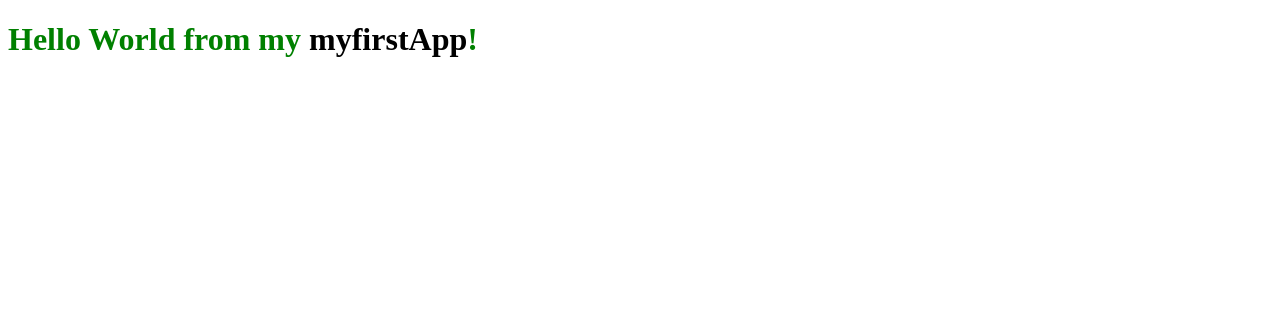
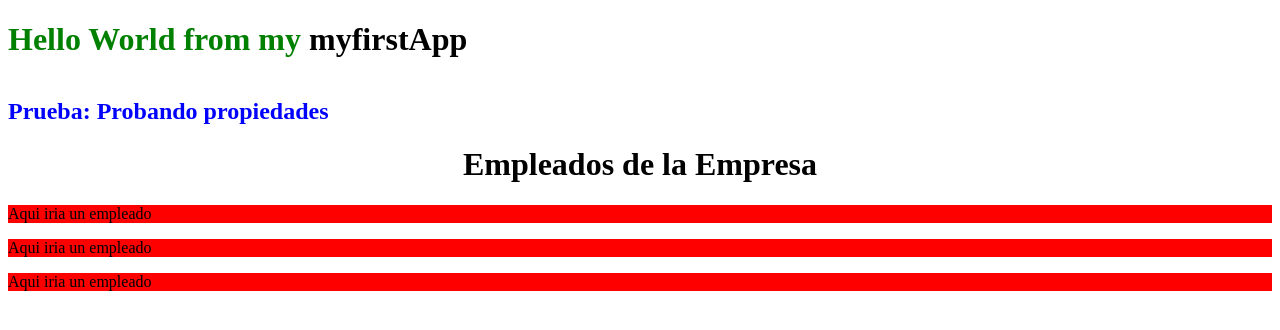
Before and after one commit to Tomas-Garnero/Learning-Angular, an Angular app in the folder myfirstApp/: page / in a window 1280 px wide. Shown: the top 330 px of the page. Built offline with nearby package versions, Linux system fonts and the light colour scheme.

Commit message:
Component and component Inline

```diff
--- a/myfirstApp/src/app/app.component.html
+++ b/myfirstApp/src/app/app.component.html
@@ -1,3 +1,6 @@
 
-
-<h1 style="color: green; font-weight:bold; font-size: xx-large">Hello World from my <span style="color:black">{{ title }}</span>!</h1>
+<h1 style="color: green; font-weight:bold; font-size: xx-large">Hello World from my <span style="color:black">{{ title }}</span></h1>
+<br/>
+<span style="color: blue; font-weight:bolder; font-size: x-large;">Prueba: {{ prueba }}</span>
+<br/>
+<app-empleados></app-empleados>
--- a/myfirstApp/src/app/app.component.ts
+++ b/myfirstApp/src/app/app.component.ts
@@ -7,4 +7,5 @@ import { Component } from '@angular/core';
 })
 export class AppComponent {
   title = 'myfirstApp';
+  prueba = "Probando propiedades";
 }
--- a/myfirstApp/src/app/app.module.ts
+++ b/myfirstApp/src/app/app.module.ts
@@ -3,10 +3,13 @@ import { BrowserModule } from '@angular/platform-browser';
 
 import { AppRoutingModule } from './app-routing.module';
 import { AppComponent } from './app.component';
+import { EmpleadosComponent } from './empleados/empleados.component';
+import { EmpleadoComponent } from './empleado/empleado.component';
+import { EjemplotirarComponent } from './ejemplotirar/ejemplotirar.component';
 
 @NgModule({
   declarations: [
-    AppComponent
+    AppComponent, EmpleadosComponent, EmpleadoComponent, EjemplotirarComponent
   ],
   imports: [
     BrowserModule,
--- /dev/null
+++ b/myfirstApp/src/app/ejemplotirar/ejemplotirar.component.ts
@@ -0,0 +1,18 @@
+import { Component } from '@angular/core';
+
+// Generar componente inLine: ng generate component ejemplo -s -t
+//                            ng g c ejemplo -s -t
+
+@Component({
+  selector: 'app-ejemplotirar',
+  template: `
+    <p>
+      ejemplotirar works!
+    </p>
+  `,
+  styles: [
+  ]
+})
+export class EjemplotirarComponent {
+
+}
--- /dev/null
+++ b/myfirstApp/src/app/empleado/empleado.component.css
@@ -0,0 +1,3 @@
+p {
+    background-color: red
+}
--- /dev/null
+++ b/myfirstApp/src/app/empleado/empleado.component.html
@@ -0,0 +1 @@
+<p>Aqui iria un empleado</p>
--- /dev/null
+++ b/myfirstApp/src/app/empleados/empleados.component.html
@@ -0,0 +1,6 @@
+<h1 style="text-align: center;">
+    Empleados de la Empresa
+</h1>
+<app-empleado></app-empleado>
+<app-empleado></app-empleado>
+<app-empleado></app-empleado>
```
Also changed, not shown: myfirstApp/src/app/empleado/empleado.component.ts (added, +12 -0 lines), myfirstApp/src/app/empleados/empleados.component.ts (added, +14 -0 lines), myfirstApp/src/app/empleados/empleados.component.css (added), 2 other files (tests, documents, lock files or other folders).
